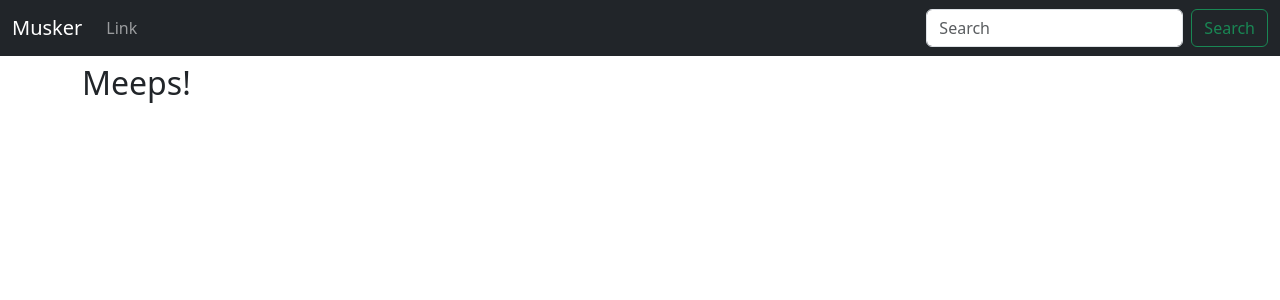
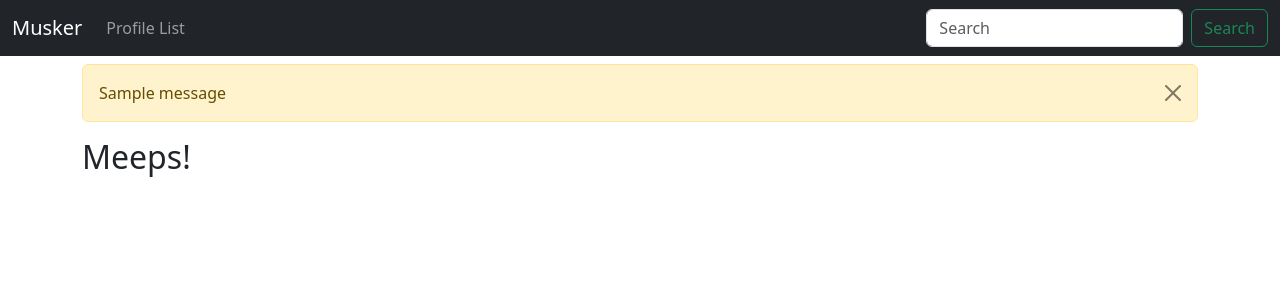
Before and after one commit to flat-codepath/twitter-clone, a Django app: page / in a window 1280 px wide. Shown: the top 300 px of the page. Run offline with Django 5.2, Linux system fonts and the light colour scheme; one stand-in notice (Sample message) is shown.

Commit message:
listed profile

```diff
--- a/musker/models.py
+++ b/musker/models.py
@@ -9,6 +9,7 @@ class Profile(models.Model):
     user = models.OneToOneField(User, on_delete=models.CASCADE)
     fallows = models.ManyToManyField("self", related_name='fallowed_by',
                                      symmetrical=False, blank=True)
+    date_modified = models.DateTimeField(User,auto_now=True)
 
     def __str__(self):
         return self.user.username
--- a/musker/templates/Navbar.html
+++ b/musker/templates/Navbar.html
@@ -8,8 +8,10 @@
       <ul class="navbar-nav me-auto mb-2 mb-lg-0">
 
         <li class="nav-item">
-          <a class="nav-link" href="#">Link</a>
+          <a class="nav-link" href="{% url 'profile_list' %}">Profile List</a>
         </li>
+
+
 
       </ul>
       <form class="d-flex" role="search">
--- a/musker/templates/base.html
+++ b/musker/templates/base.html
@@ -9,6 +9,17 @@
   <body>
    {% include 'navbar.html' %}
    <div class="container">
+
+       {% if messages %}
+       {%  for message in messages %}
+         <div class="alert alert-warning alert-dismissible fade show" role="alert">
+              {{message}}
+              <button type="button" class="btn-close" data-bs-dismiss="alert" aria-label="Close"></button>
+         </div>
+
+       {% endfor %}
+       {% endif %}
+
     {% block content %}
 
     {% endblock %}
--- a/musker/urls.py
+++ b/musker/urls.py
@@ -1,5 +1,6 @@
 from django.urls import path
 from . import  views
 urlpatterns=[
-    path('',views.home, name='home')
+    path('',views.home, name='home'),
+    path('profile_list/',views.profile_list,name='profile_list')
 ]
--- a/musker/views.py
+++ b/musker/views.py
@@ -1,6 +1,18 @@
-from django.shortcuts import render
+from django.shortcuts import render, redirect
+from .models import Profile
+from django.contrib import messages
+
 
 # Create your views here.
 
 def home(request):
-    return render(request,'home.html',{})
+    return render(request, 'home.html', {})
+
+
+def profile_list(request):
+    if request.user.is_authenticated:
+        profile = Profile.objects.exclude(user=request.user)
+        return render(request, 'profile_list.html', {'profiles': profile})
+    else:
+        messages.success(request, 'You Must Be LoggedIn To view This Page')
+        return redirect('home')
```
Also changed, not shown: musker/templates/profile_list.html (added, +31 -0 lines), db.sqlite3, musker/migrations/0002_profile_date_modified.py (added), musker/static/images/defaultProfile.jpg (added).
